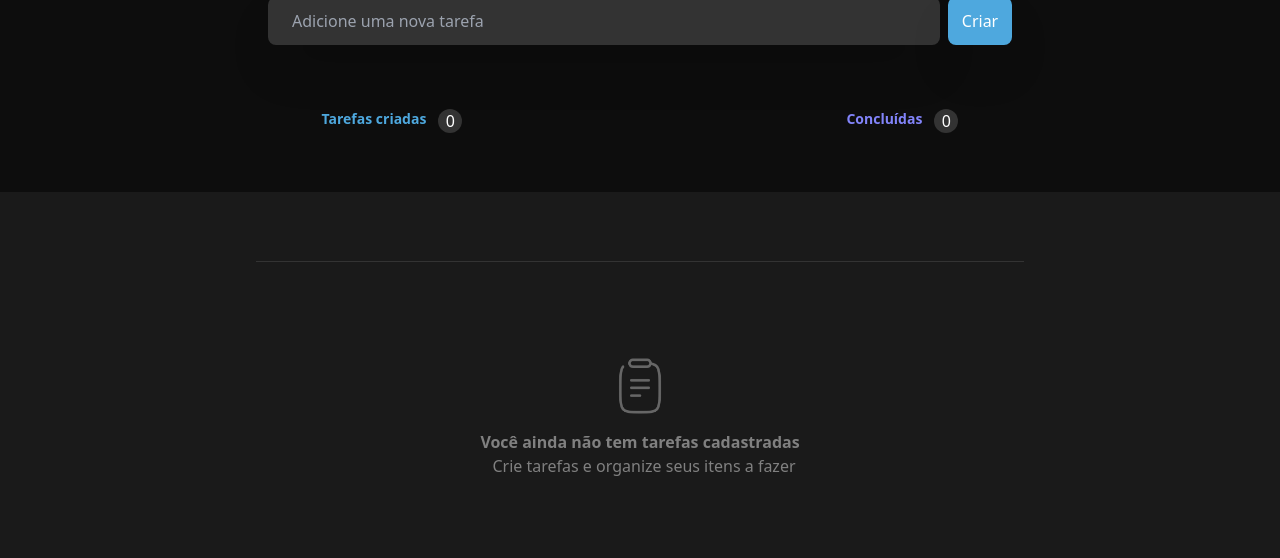
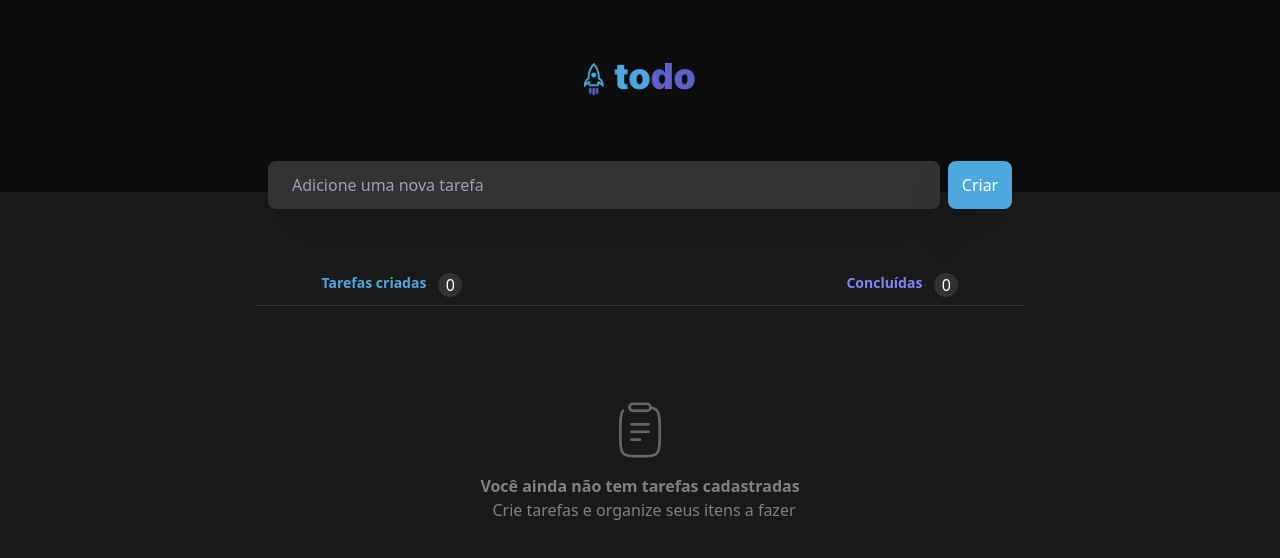
Before and after one commit to Carolthe/lista-mobile, a React (Vite) app in the folder todo-list/: page / in a window 1280 px wide. Shown: the top 558 px of the page. Built offline with nearby package versions, Linux system fonts and the light colour scheme.

Commit message:
todo-list

```diff
--- a/todo-list/src/Header.jsx
+++ b/todo-list/src/Header.jsx
@@ -15,14 +15,12 @@ export default function Header (){
         localStorage.setItem ("tasks", JSON.stringify(adicionarInputs))
     },[adicionarInputs])
 
-
-
-
     return(
         <div className="flex flex-col justify-center items-center bg-gray-700 h-48 w-full ">
-             <img className="w-28 mt-44" src={Logo} alt="logo" />
-             <div className="mt-16 flex justify-center ">
-                <input className="w-64 h-10 px-6 rounded-lg bg-gray-400 shadow-2xl text-white sm:w-screen max-w-2xl sm:h-12 "
+           <div></div>
+             <img className="w-28 mt-96" src={Logo} alt="logo" />
+             <div className="mt-16">
+                <input className="w-64 px-6 rounded-lg bg-gray-400 shadow-2xl text-white h-10 sm:w-screen max-w-2xl sm:h-12 "
                 placeholder="Adicione uma nova tarefa"
                 type="text"
                 value={input}
@@ -47,10 +45,9 @@ export default function Header (){
                adicionarInputs.map ((taskDoInput, i)=> <Tasks teste={taskDoInput} key={`${taskDoInput} ${i}`}/> )
             }
         </div>
-            {/* { adicionarInputs.length === 0 && (
+            { adicionarInputs.length === 0 && (
         <Primary />
-   )} */}
-   <Primary tarefasVazias={adicionarInputs} />
+   )}
     </div>
     )
 }
--- a/todo-list/src/Primary.jsx
+++ b/todo-list/src/Primary.jsx
@@ -1,14 +1,11 @@
 import Notas from "./img/Notas.png"
 
-export default function Primary ({tarefasVazias}){
+export default function Primary (){
     return(
     <div>
-        <div className="flex justify-center mt-32">
+        <div className="flex justify-center mt-2">
             <hr className="sm:w-screen sm:max-w-3xl w-80 border-gray-400"/>
         </div>
-
-        { tarefasVazias.length === 0 && (
-        <>
         <div className="flex justify-center mt-24">
             <img className="sm:w-14 sm:h-14 w-10 h-10" src={Notas} alt="Notas"></img>
         </div>
@@ -16,9 +13,6 @@ export default function Primary ({tarefasVazias}){
             <p className="text-gray-300 inline-block sm:text-base text-sm font-bold">Você ainda não tem tarefas cadastradas</p>
             <p className="text-gray-300  inline-block sm:text-base text-sm ml-2">Crie tarefas e organize seus itens a fazer</p>
         </div>
-         </>
-    )}
-
     </div>
     )
 }
```
